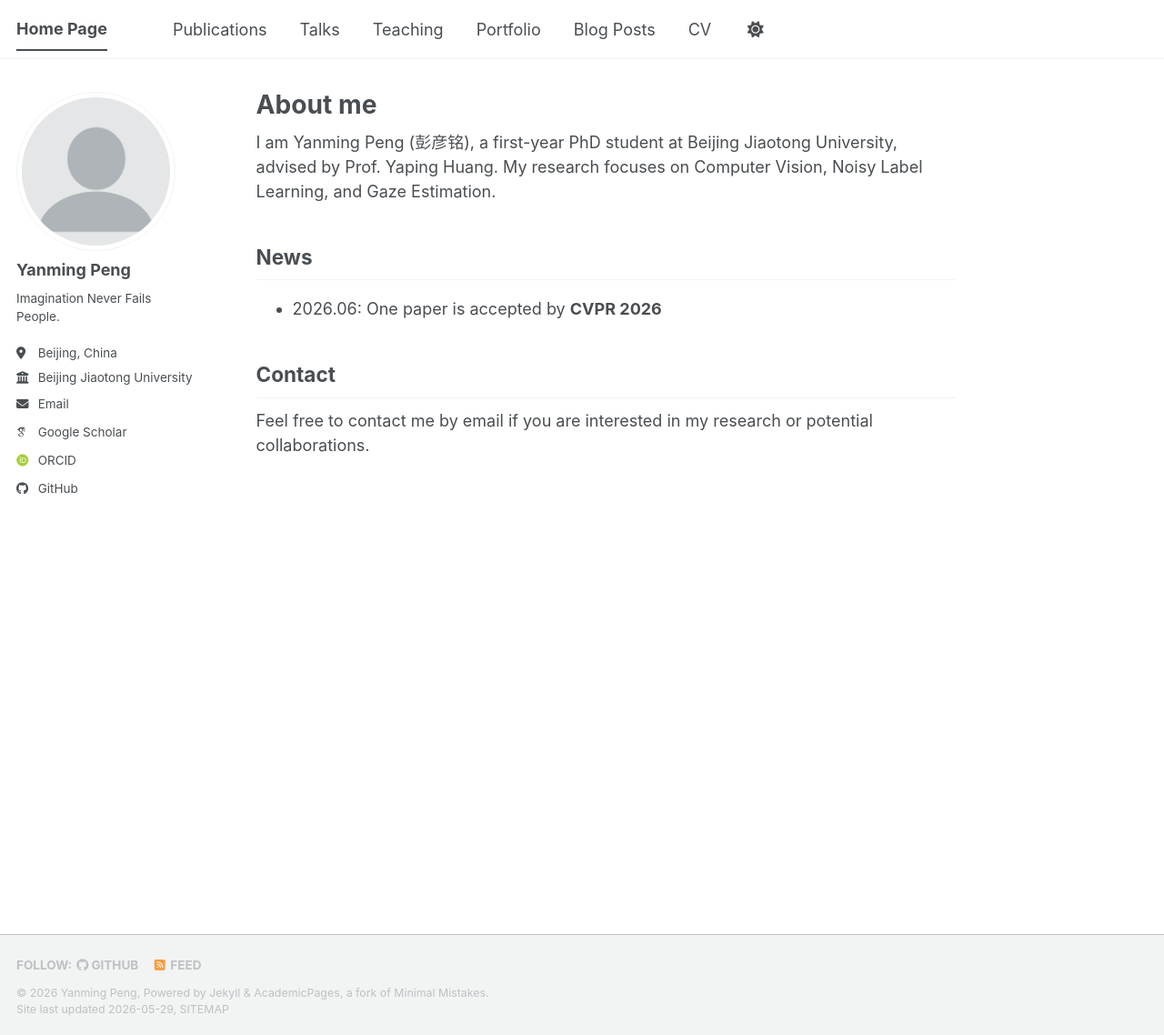
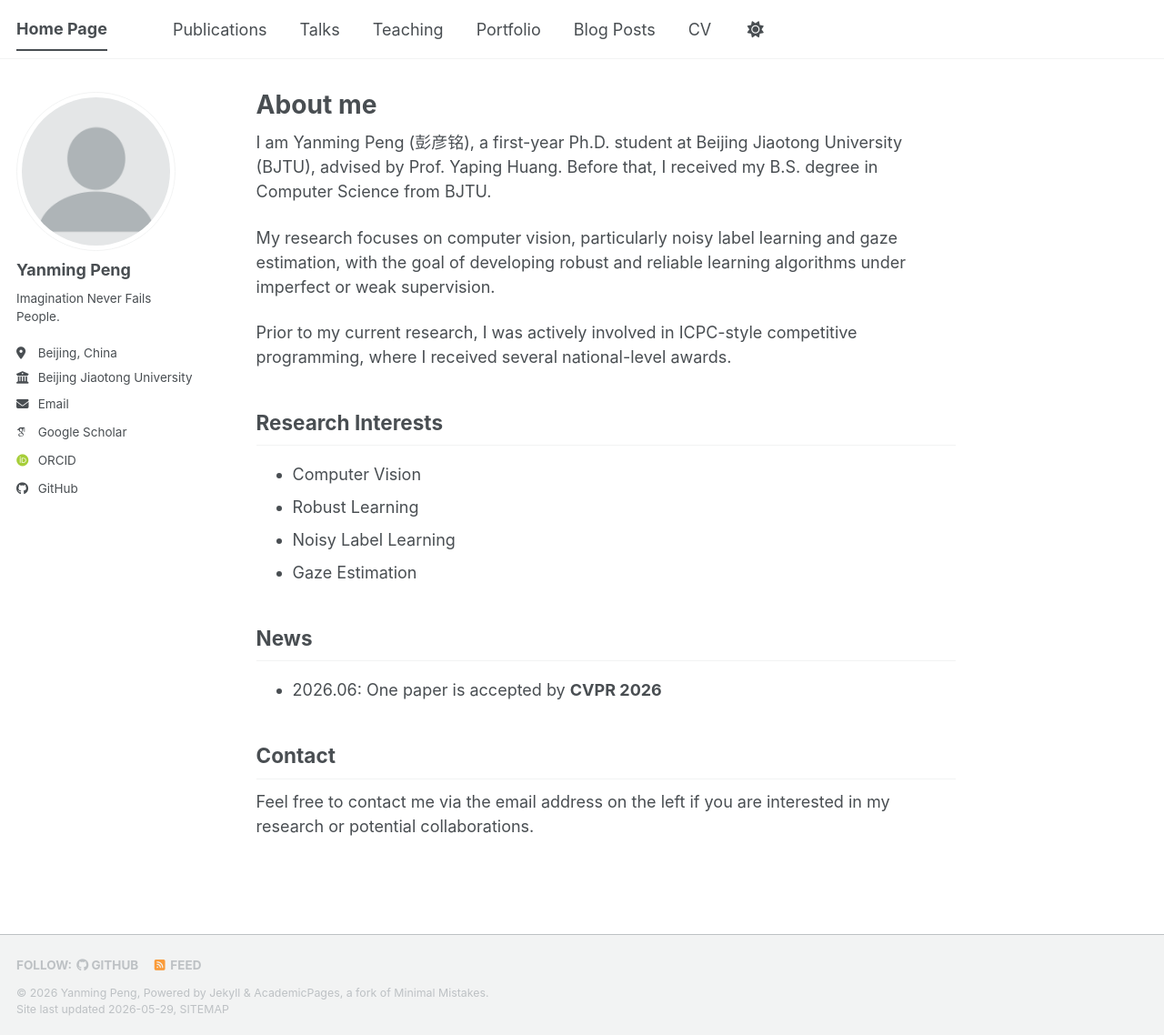
Before and after one commit to pym666/pym666.github.io, a Jekyll site: the page built from _pages/about.md, in a window 1280 px wide and 1138 px high. Shown: the whole window at 91% size. Built offline with Jekyll 4.4.1, drawn with Linux system fonts in a browser that asks for light colours; some web fonts are replaced; a script bundle is joined from its source files by our own code; library files that are not in the unit come from our copies.

Commit message:
update about.md

```diff
--- a/_pages/about.md
+++ b/_pages/about.md
@@ -7,7 +7,18 @@ redirect_from:
   - /about.html
 ---
 
-I am Yanming Peng (彭彦铭), a first-year PhD student at Beijing Jiaotong University, advised by Prof. Yaping Huang. My research focuses on Computer Vision, Noisy Label Learning, and Gaze Estimation.
+I am Yanming Peng (彭彦铭), a first-year Ph.D. student at Beijing Jiaotong University (BJTU), advised by Prof. Yaping Huang. Before that, I received my B.S. degree in Computer Science from BJTU.
+
+My research focuses on computer vision, particularly noisy label learning and gaze estimation, with the goal of developing robust and reliable learning algorithms under imperfect or weak supervision.
+
+Prior to my current research, I was actively involved in ICPC-style competitive programming, where I received several national-level awards.
+
+## Research Interests
+
+- Computer Vision
+- Robust Learning
+- Noisy Label Learning
+- Gaze Estimation
 
 ## News
 
@@ -15,4 +26,4 @@ I am Yanming Peng (彭彦铭), a first-year PhD student at Beijing Jiaotong Univ
 
 ## Contact
 
-Feel free to contact me by email if you are interested in my research or potential collaborations.
+Feel free to contact me via the email address on the left if you are interested in my research or potential collaborations.
```
